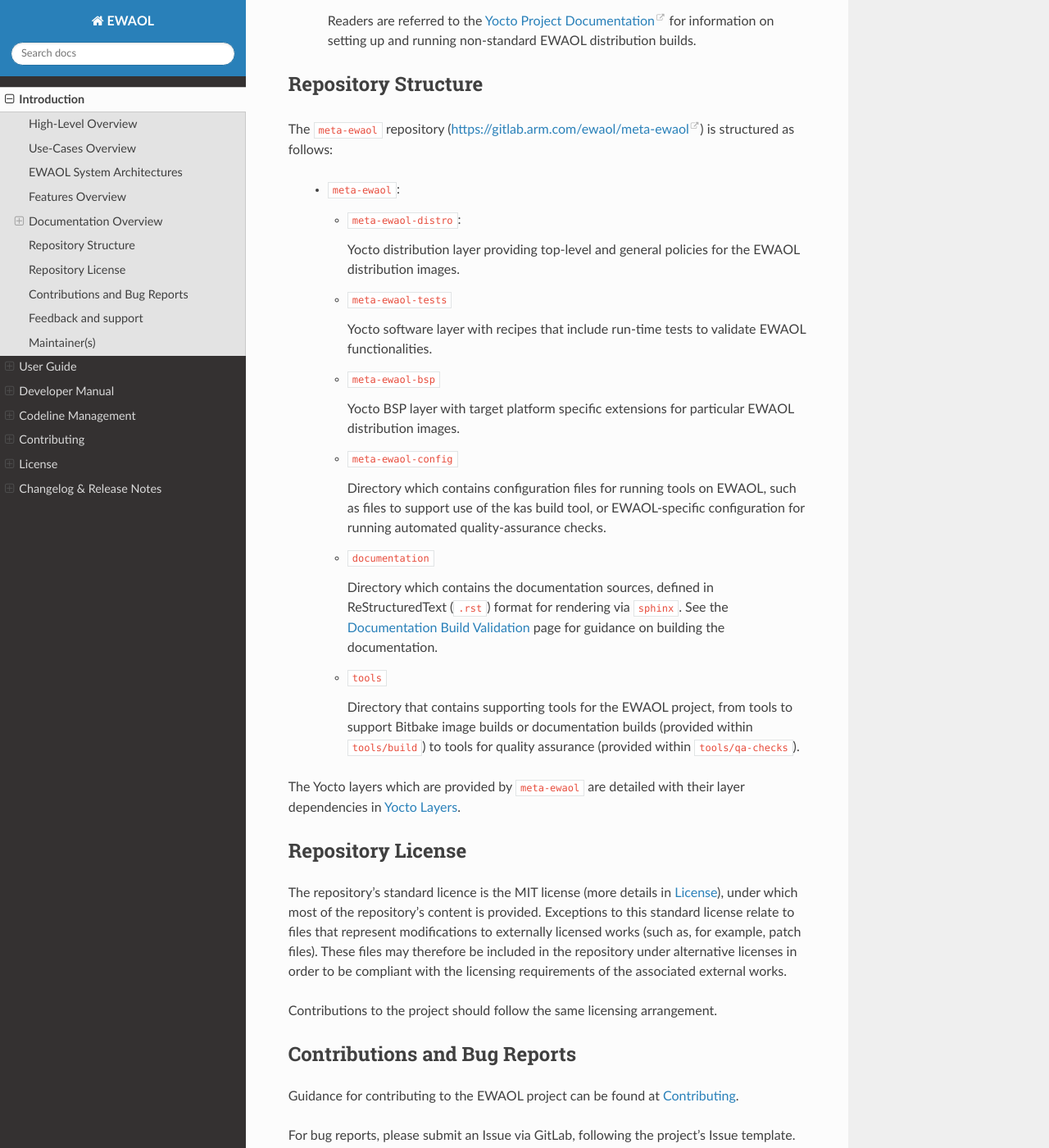
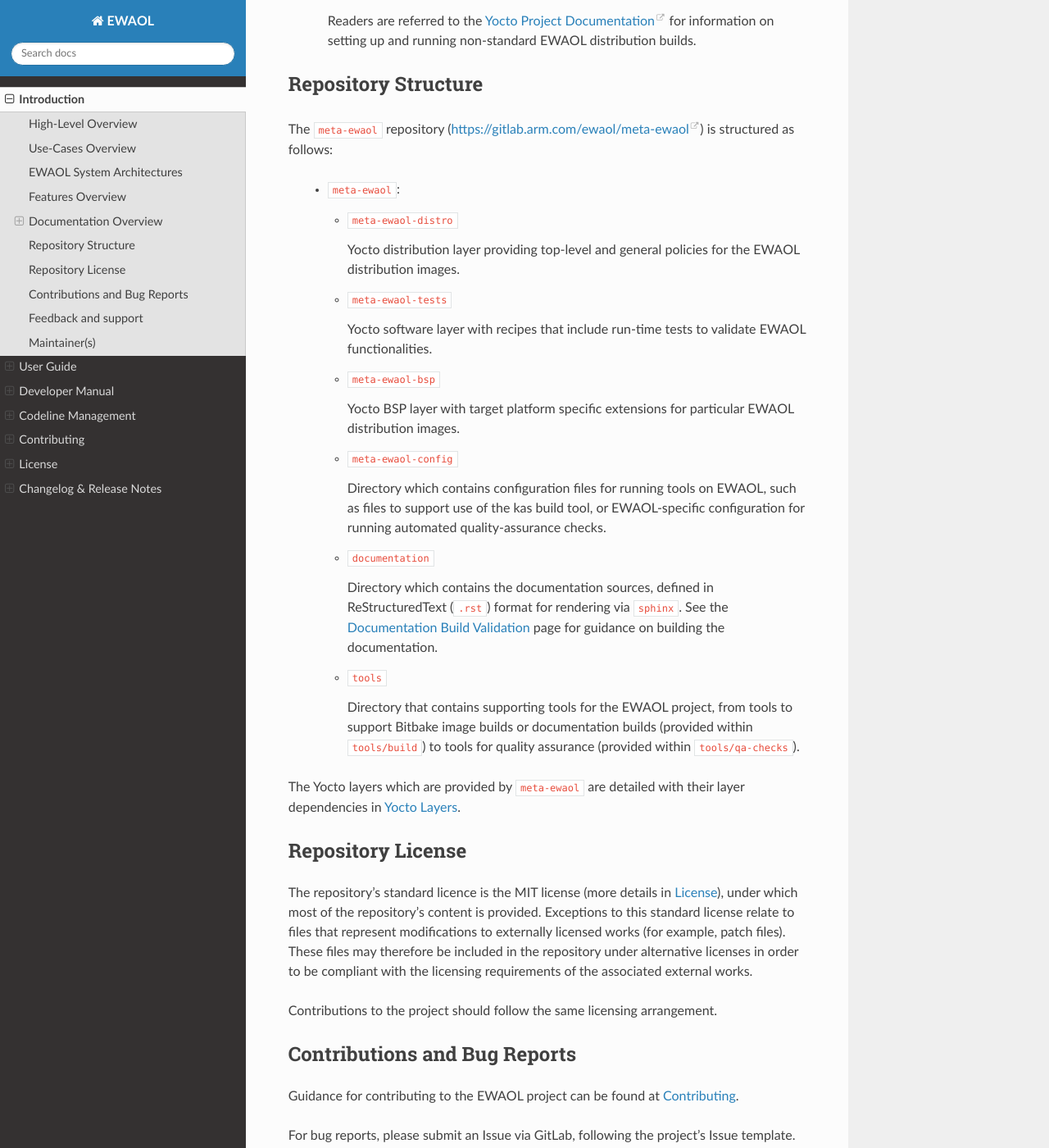
Before and after one commit to chaoge525/soafee_demo, a Sphinx documentation site: the page built from documentation/introduction.rst, in a window 1280 px wide and 1400 px high, scrolled down 5136 px. Shown: the whole window at 82% size. Built offline with Sphinx 7.4.7 and the Read the Docs theme 2.0.0, drawn with Linux system fonts in a browser that asks for light colours.

Commit message:
doc: Update license description in README to be consistent with documentation
Also tweak the description in both the README and the rendered documentation to
remove redundant wording, and fix a typo from the introduction.

Issue-Id: SCM-4394
Signed-off-by: Richard Neill <richard.neill@arm.com>
Change-Id: Idbb9e79f3b9c29b72f4ee598b19178c1fdc99197

```diff
--- a/documentation/introduction.rst
+++ b/documentation/introduction.rst
@@ -236,7 +236,7 @@
 
   * ``meta-ewaol``:
 
-    * ``meta-ewaol-distro``:
+    * ``meta-ewaol-distro``
 
       Yocto distribution layer providing top-level and general policies for the
       EWAOL distribution images.
@@ -282,10 +282,10 @@
 The repository's standard licence is the MIT license (more details in
 :ref:`license_link:License`), under which most of the repository's content is
 provided. Exceptions to this standard license relate to files that represent
-modifications to externally licensed works (such as, for example, patch files).
-These files may therefore be included in the repository under alternative
-licenses in order to be compliant with the licensing requirements of the
-associated external works.
+modifications to externally licensed works (for example, patch files). These
+files may therefore be included in the repository under alternative licenses in
+order to be compliant with the licensing requirements of the associated external
+works.
 
 Contributions to the project should follow the same licensing arrangement.
 
```
Also changed, not shown: README.md (+7 -2 lines).
